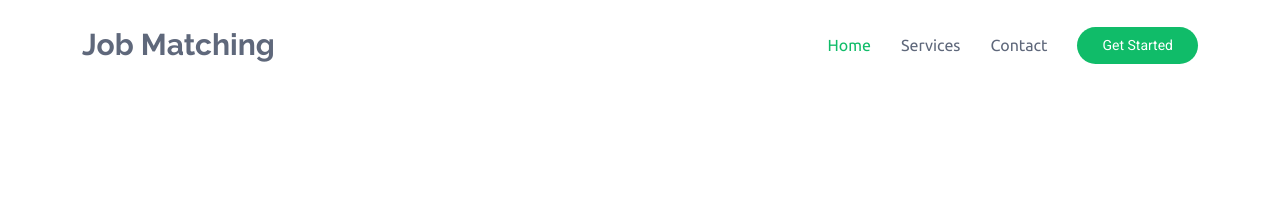
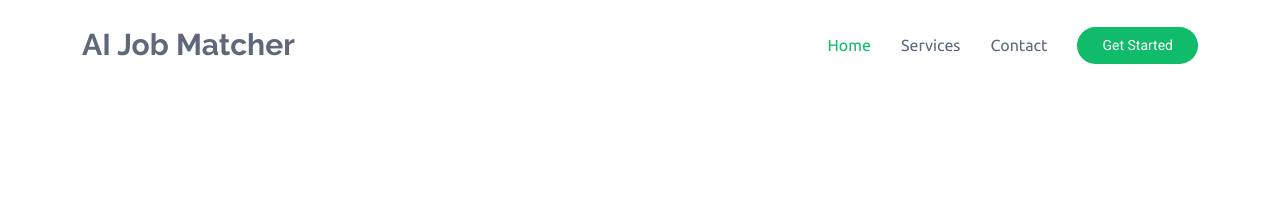
Before and after one commit to AiJared/job_matching_website, a Django app: page / in a window 1280 px wide. Shown: the top 217 px of the page. Run offline with Django 5.2, Linux system fonts and the light colour scheme; some libraries are stand-ins or nearby versions.

```diff
--- a/templates/accounts/base.html
+++ b/templates/accounts/base.html
@@ -218,7 +218,7 @@
             <div class="collapse navbar-collapse" id="navbarNav">
                 <ul class="navbar-nav me-auto">
                     <li class="nav-item">
-                        <a class="nav-link" href="/">Home</a>
+                        <a class="nav-link" href="{% url 'accounts:home' %}">Home</a>
                     </li>
                 </ul>
                 <ul class="navbar-nav">
--- a/templates/index.html
+++ b/templates/index.html
@@ -5,7 +5,7 @@
 <head>
   <meta charset="utf-8">
   <meta content="width=device-width, initial-scale=1.0" name="viewport">
-  <title>Job Matching</title>
+  <title>AI Job Matcher</title>
   <meta name="description" content="">
   <meta name="keywords" content="">
 
@@ -45,7 +45,7 @@
       <a href="index.html" class="logo d-flex align-items-center me-auto">
         <!-- Uncomment the line below if you also wish to use an image logo -->
         <!-- <img src="assets/img/logo.png" alt=""> -->
-        <h1 class="sitename">Job Matching</h1>
+        <h1 class="sitename">AI Job Matcher</h1>
       </a>
 
       <nav id="navmenu" class="navmenu">
```
